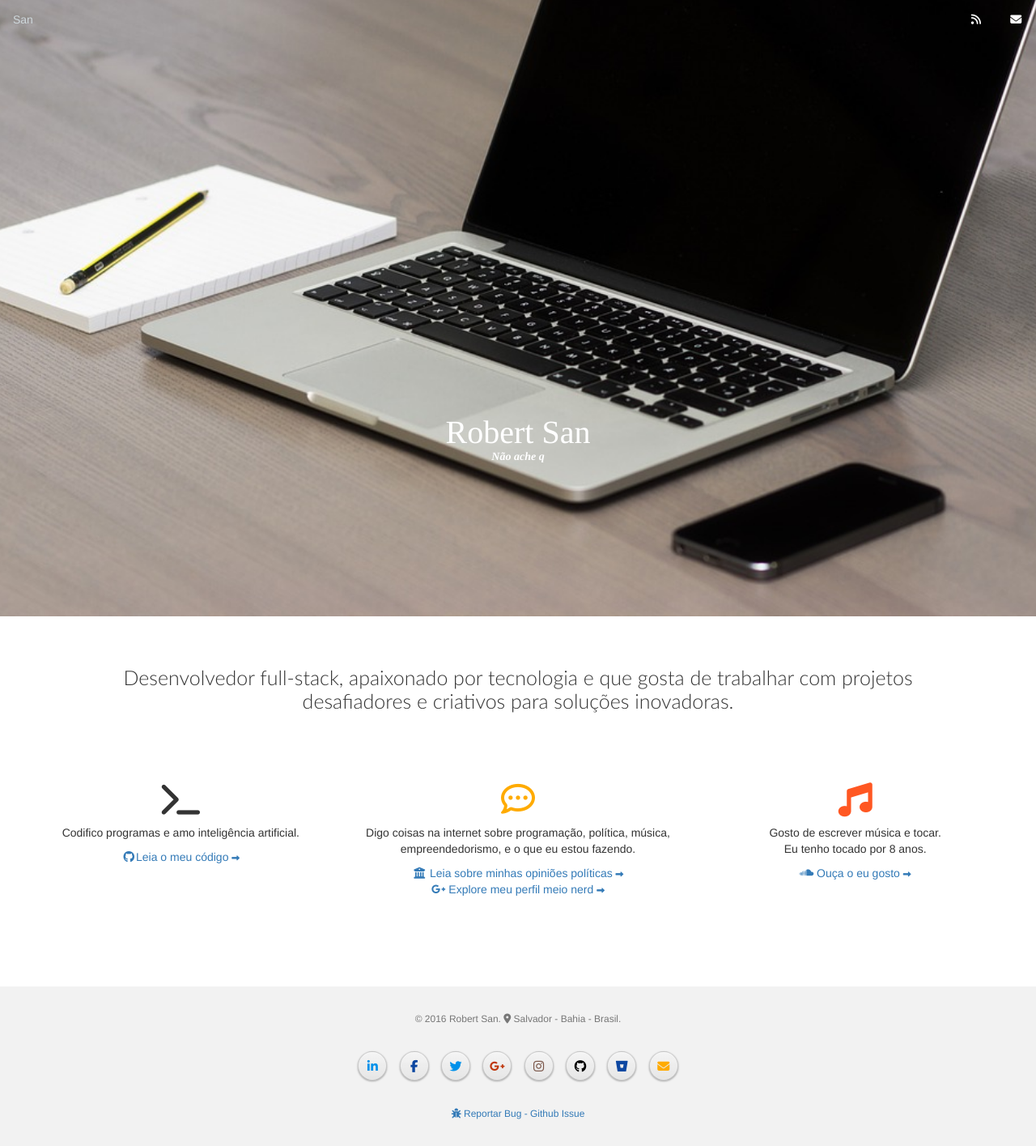
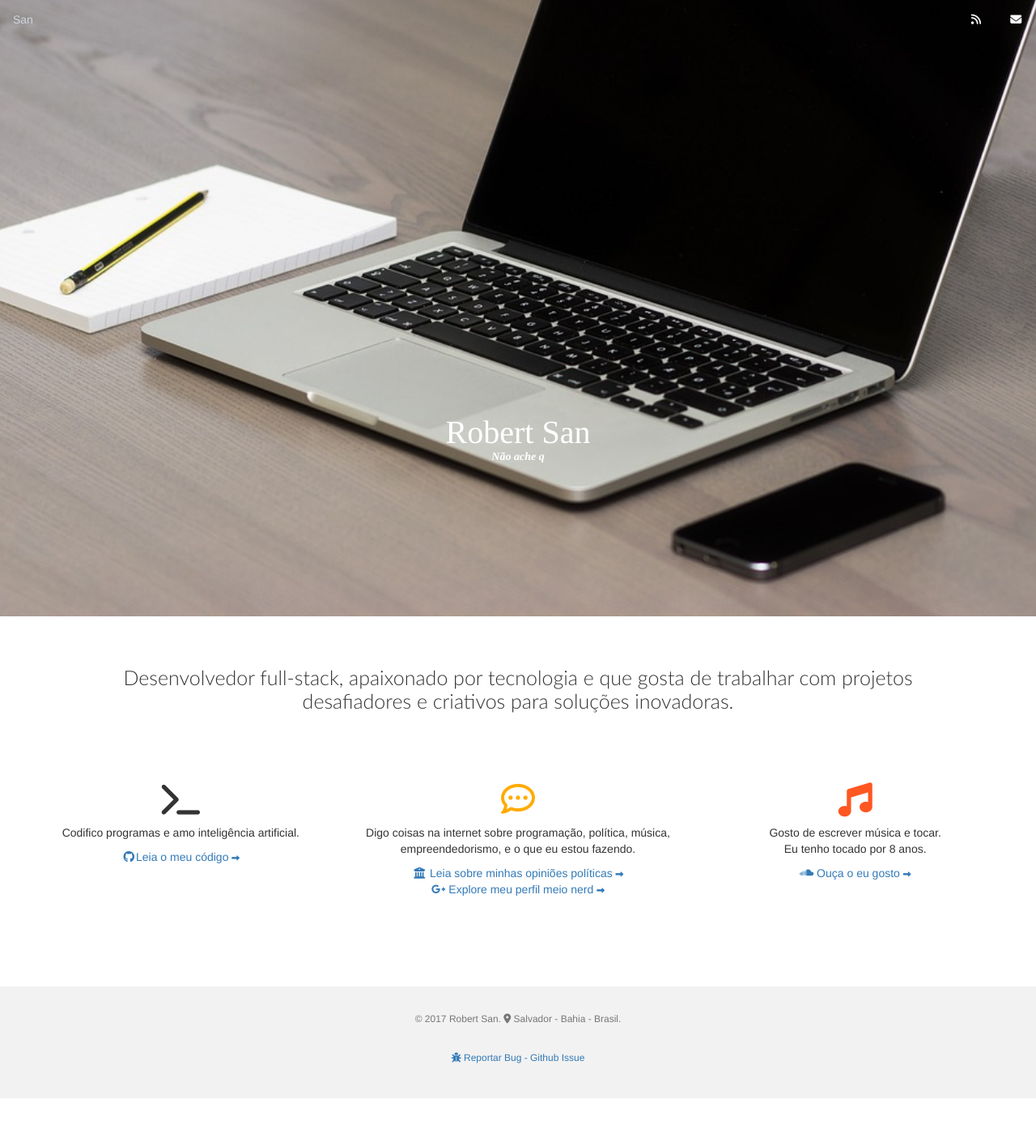
Before and after one commit to robertsanseries/robertsanseries.github.io, a Jekyll site: the page built from index.html, in a window 1280 px wide. Shown: the whole page at 81% size. Built offline with Jekyll 4.4.1, drawn with Linux system fonts in a browser that asks for light colours; nearby versions of some CDN libraries; after the commit the page ends 1356 px from its top, so only the background shows below that.

Commit message:
remove icns with footer

```diff
--- a/_includes/structs/footer.html
+++ b/_includes/structs/footer.html
@@ -1,46 +1,5 @@
 <footer>
-    <p>© <span id="year">2016</span> Robert San. <i class="fa fa-map-marker" aria-hidden="true"></i> Salvador - Bahia - Brasil.</p>
-    <ul>
-        <li class="animated weak-blue">
-            <a href="https://br.linkedin.com/in/robertsanseries" data-tooltip="Linkedin" target="_blank" title="Linkedin">
-                <i class="fa fa-linkedin fa-lg"></i>
-            </a>
-        </li>
-        <li class="animated dark-blue">
-            <a href="https://facebook.com/robertsanseries" data-tooltip="Facebook" target="_blank" title="Facebook">
-                <i class="fa fa-facebook fa-lg"></i>
-            </a>
-        </li>
-        <li class="animated orange weak-blue">
-            <a href="https://twitter.com/robertsanseries"  data-tooltip="Twitter" target="_blank" title="Twitter">
-                <i class="fa fa-twitter fa-lg"></i>
-            </a>
-        </li>
-        <li class="animated dark-orange">
-            <a href="https://plus.google.com/u/0/110347794939561822164"  data-tooltip="Google+" target="_blank" title="Google+">
-                <i class="fa fa-google-plus fa-lg"></i>
-            </a>
-        </li>
-        <li class="animated brown">
-            <a href="https://www.instagram.com/robertsanseries/"  data-tooltip="Instagram" target="_blank" title="Instagram">
-                <i class="fa fa-instagram fa-lg"></i>
-            </a>
-        </li>
-        <li class="animated black">
-            <a href="https://github.com/robertsanseries"  data-tooltip="GitHub" target="_blank" title="Github">
-                <i class="fa fa-github fa-lg"></i>
-            </a>
-        </li>
-        <li class="animated dark-blue">
-            <a href="https://bitbucket.org/robertsanseries"  data-tooltip="BitBucket" target="_blank" title="Bitbucket">
-                <i class="fa fa-bitbucket fa-lg"></i>
-            </a>
-        </li>
-        <li class="animated correo-yellow ">
-            <a href="mailto:robertsanseries@gmail.com"  data-tooltip="Email" target="_blank" title="Email">
-                <i class="fa fa-envelope fa-lg"></i>
-            </a>
-        </li>
-    </ul><br>
+    <p>© <span id="year">2017</span> Robert San. <i class="fa fa-map-marker" aria-hidden="true"></i> Salvador - Bahia - Brasil.<br>
     <a href="https://github.com/robertsanseries/website/issues/new" target="_blank"><i class="fa fa-bug"></i> Reportar Bug -  Github Issue</a>
+    </p>
 </footer>
```
